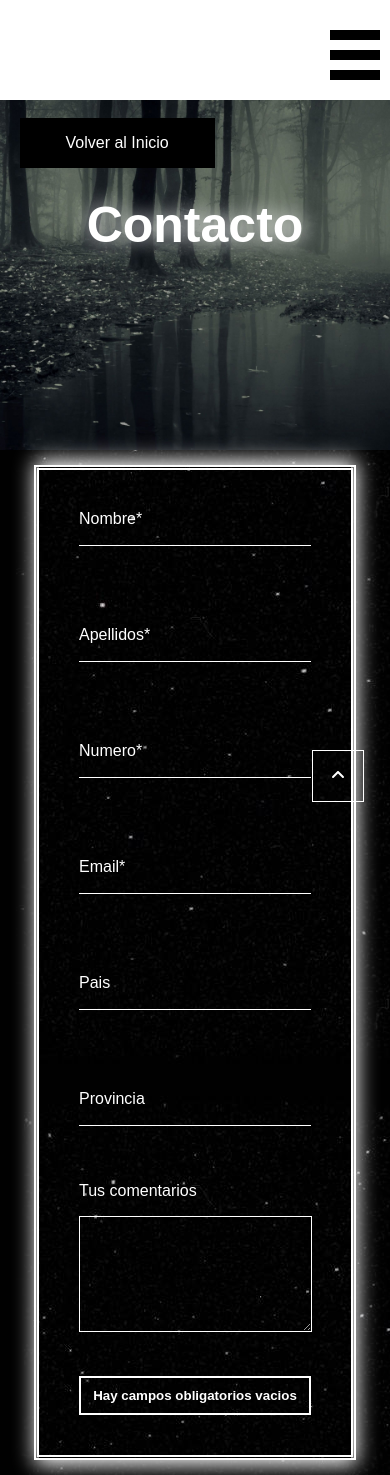
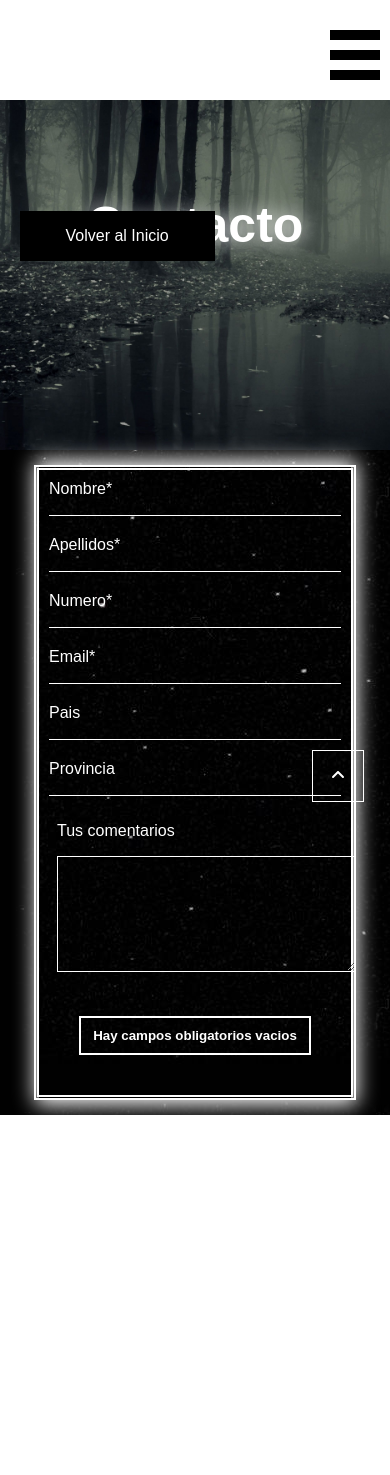
Before and after one commit to aidancom/portfolio-cv, a React (Vite) app: page /contact in a window 390 px wide. After the commit the page ends 1115 px from the top, so only its background shows below. Built offline with nearby package versions, Linux system fonts and the light colour scheme.

Commit message:
Update 9 files

```diff
--- a/index.html
+++ b/index.html
@@ -9,8 +9,5 @@
   <body>
     <div id="root"></div>
     <script type="module" src="/src/main.jsx"></script>
-    <audio autoplay>
-      <source src="/src/assets/music/music.mp3" type="audio/mpeg">
-    </audio>
   </body>
 </html>
--- a/src/App.jsx
+++ b/src/App.jsx
@@ -2,7 +2,6 @@ import { useState, useEffect } from "react";
 import "./css/App.scss";
 import { BrowserRouter, Routes, Route } from "react-router-dom";
 import { faAngleUp } from "@fortawesome/free-solid-svg-icons";
-import music from "./assets/music/music.mp3"
 
 import Layout from "./components/Layout";
 import About from "./components/About";
@@ -12,22 +11,23 @@ import Home from "./components/Home";
 import NotFound from "./components/NotFound";
 import { FontAwesomeIcon } from "@fortawesome/react-fontawesome";
 
-
-
 function App() {
   const [abierto, setAbierto] = useState(false);
   const subir = () => {
     window.scrollTo({
       top: 0,
-      behavior: 'smooth'
-    })
-  }
+      behavior: "smooth",
+    });
+  };
 
   return (
     <>
       <BrowserRouter>
         <Routes>
-            <Route path="/" element={<Layout abierto={abierto} setAbierto={setAbierto}/>}>
+          <Route
+            path="/"
+            element={<Layout abierto={abierto} setAbierto={setAbierto} />}
+          >
             <Route index element={<Home />} />
             <Route path="about" element={<About />} />
             <Route path="proyects" element={<Proyects />} />
@@ -36,9 +36,11 @@ function App() {
           </Route>
         </Routes>
       </BrowserRouter>
-     <div className="subir" onClick={subir}>
-      <p><FontAwesomeIcon icon={faAngleUp}></FontAwesomeIcon></p>
-     </div>
+      <div className="subir" onClick={subir}>
+        <p>
+          <FontAwesomeIcon icon={faAngleUp}></FontAwesomeIcon>
+        </p>
+      </div>
     </>
   );
 }
--- a/src/css/Cabecera.scss
+++ b/src/css/Cabecera.scss
@@ -46,13 +46,11 @@
       }
 
       &:hover {
-
         &::before {
           margin-right: 20px;
           opacity: 1;
         }
       }
-
     }
   }
 }
@@ -60,8 +58,17 @@
 @media (max-width: 425px) {
   .slide {
     .caja {
-			top: 14%;
-			left: 5%;
+      top: 25% !important;
+      left: 5% !important;
     }
   }
 }
+
+@media (max-height: 800px) {
+  .slide {
+    .caja {
+      top: 35%;
+      left: 10%;
+    }
+  }
+}
--- a/src/css/Contact.scss
+++ b/src/css/Contact.scss
@@ -65,6 +65,24 @@
   .contacto {
     margin: 15px 0px 15px 0px;
     width: 95%;
+    .formulario {
+      &-campos {
+        &-campo {
+          padding: 0px !important;
+          margin: 10px !important;
+        }
+      }
+      &-textarea {
+        width: 100%;
+        padding-left: 18px;
+        padding-right: 15px;
+      }
+      .boton {
+        #enviar {
+          width: 60%;
+        }
+      }
+    }
   }
 }
 @media (max-width: 768px) {
--- a/src/css/Faq.scss
+++ b/src/css/Faq.scss
@@ -9,11 +9,13 @@
 
   .accordion {
     .accordion__item {
+      margin-bottom: 20px;
       .accordion__heading {
         .accordion__button {
           font-size: 20px;
-          background-color: #fff;
-          color: #000;
+          background-color: transparent;
+          color: #fff;
+          border: 1px solid #fff;
           font-weight: bold;
           padding: 18px 0px;
           &::before {
@@ -22,10 +24,13 @@
         }
       }
       .accordion__panel {
-        background-color: #fff;
+        background-color: transparent;
         width: 100%;
+        border-top: 0px !important;
+        border: 1px solid #fff;
         padding: 20px 0px;
         p {
+          color: #fff;
           margin: 10px 15px 10px 15px;
           font-size: 20px;
         }
@@ -80,17 +85,15 @@
       }
     }
   }
-
 }
 
-@media (max-width: 425px) {
+@media (max-width: 560px) {
   .faq {
     .lenguajes {
       &-front,
       &-back {
-       flex-direction: column;
+        flex-direction: column;
       }
     }
   }
-
 }
--- a/src/css/Header.scss
+++ b/src/css/Header.scss
@@ -36,7 +36,6 @@
         a {
           color: #000;
           text-decoration: none;
-
         }
       }
     }
@@ -74,7 +73,7 @@
 
               &:hover {
                 transition: 0.3s linear all;
-								color: #0077B5;
+                color: #0077b5;
               }
             }
           }
@@ -101,15 +100,12 @@
           a {
             svg {
               margin-right: 10px;
-
-						}
-
             }
           }
         }
       }
     }
-
+  }
 }
 
 header {
@@ -139,7 +135,6 @@ header {
         &:hover {
           transition: 0.2s linear all;
           border-bottom: 3px solid #fff;
-
         }
 
         a {
@@ -148,8 +143,6 @@ header {
           padding: 10px;
           font-size: 20px;
         }
-
-
       }
 
       .active {
@@ -157,9 +150,19 @@ header {
       }
     }
   }
-
 }
-
+@media (max-width: 700px) {
+  .preheader {
+    nav {
+      ul {
+        display: flex;
+        list-style: none;
+        padding: 0;
+        flex-direction: column;
+      }
+    }
+  }
+}
 @media (max-width: 425px) {
   .burguer {
     display: flex;
@@ -242,5 +245,4 @@ header {
       }
     }
   }
-
 }
--- a/src/css/Proyect.scss
+++ b/src/css/Proyect.scss
@@ -31,7 +31,6 @@
       flex-direction: row-reverse;
     }
 
-
     &-foto {
       iframe {
         height: 550px;
@@ -39,7 +38,6 @@
         width: 500px;
         border: 4px solid #fff;
       }
-
     }
     &-texto {
       display: flex;
@@ -72,13 +70,22 @@
           }
         }
       }
-
     }
   }
 }
 
 @media (max-width: 1024px) {
   #proyectos {
+    .filtro {
+      form {
+        label {
+          text-align: center;
+        }
+        select {
+          margin: 20px 20px 20px 20px;
+        }
+      }
+    }
     .proyecto {
       width: 75%;
       display: flex;
@@ -88,7 +95,6 @@
         flex-direction: column;
       }
 
-
       &-foto {
         iframe {
           height: 550px;
@@ -96,7 +102,6 @@
           width: 100%;
           border: 4px solid #fff;
         }
-
       }
       &-texto {
         display: flex;
@@ -129,7 +134,6 @@
             }
           }
         }
-
       }
     }
   }
--- /dev/null
+++ b/src/css/White.scss
@@ -0,0 +1,4 @@
+body {
+  background-image: none;
+  background-color: red;
+}
```
Also changed, not shown: src/components/Layout.jsx (+62 -27 lines). Lines whose indentation alone changed are shown as unchanged.
